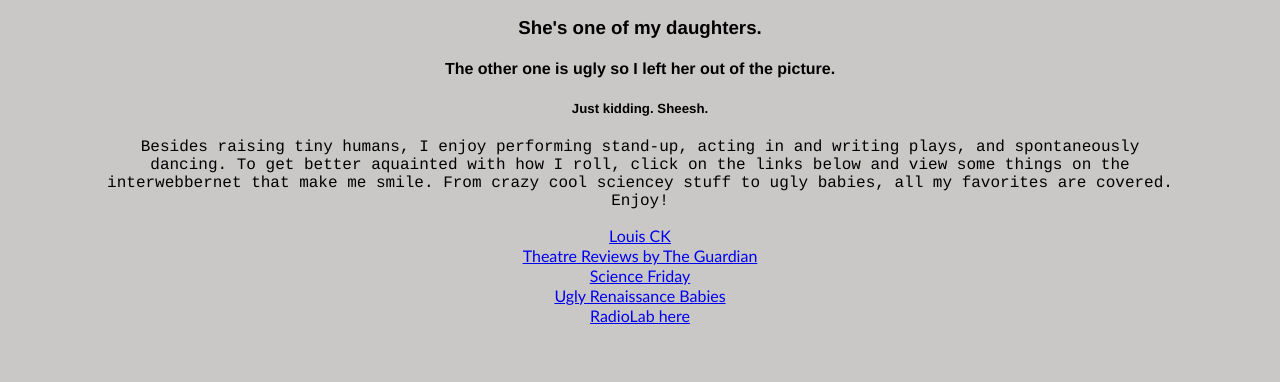
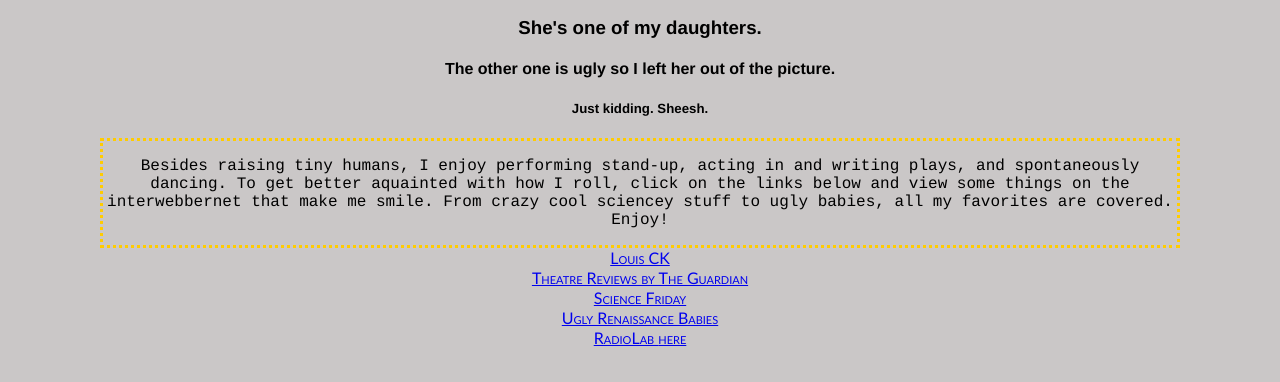
Before and after one commit to katlyngabor/tiy-first-project, a plain HTML site: page index.html in a window 1280 px wide. Shown: the part 670-1052 px from the top of the page. Drawn offline with Linux system fonts and the light colour scheme.

Commit message:
added border and altered font

```diff
--- a/index.html
+++ b/index.html
@@ -1,17 +1,17 @@
 <!DOCTYPE html>
 <html>
 <head>
-<title class= "spacing"> I'm Katlyn, ya'll</title>
+<div><title class= "spacing"> I'm Katlyn, ya'll</title></div>
 <link rel="stylesheet" type="text/css" href="style.css"/>
 </head>
 <body>
 <img class= "crop" src="images/MadelynandMe.jpg" alt="Me and my toddler" title= "My oldest and me, straight thuggin'" />
-<h1> Sup? I'm Katlyn!</h1>
+<h1>Sup? I'm Katlyn!</h1>
 <h2> And that smaller gangsta is Madelyn. </h2>
 <h3> She's one of my daughters. </h3>
 <h4> The other one is ugly so I left her out of the picture. </h4>
 <h5> Just kidding. Sheesh. </h5>
-<p> Besides raising tiny humans, I enjoy performing stand-up, acting in and writing plays, and spontaneously dancing. To get better aquainted with how I roll, click on the links below and view some things on the interwebbernet that make me smile. From crazy cool sciencey stuff to ugly babies, all my favorites are covered. Enjoy! </p>
+<div id="myDiv" name="myDiv" title="Sup" style="color: black;border: dotted #fc0;"><p> Besides raising tiny humans, I enjoy performing stand-up, acting in and writing plays, and spontaneously dancing. To get better aquainted with how I roll, click on the links below and view some things on the interwebbernet that make me smile. From crazy cool sciencey stuff to ugly babies, all my favorites are covered. Enjoy! </p></div>
  <a class="link" href= "http://www.youtube.com/watch?v=5HbYScltf1c">Louis CK</a> <br>
  <a class= "link" href= "http://www.theguardian.com/stage/theatre+tone/reviews" title= "theguardian" target= "_blank">Theatre Reviews by The Guardian </a> <br>
  <a class= "link" href= "http://www.sciencefriday.com" title= "sciencefriday" target= "_blank">Science Friday </a> <br>
--- a/style.css
+++ b/style.css
@@ -39,4 +39,5 @@ p {
 
 a {
 	font-family: "Gill Sans", "Gill Sans MT", Calibri, sans-serif;
+	font-variant: small-caps;
 }
```
